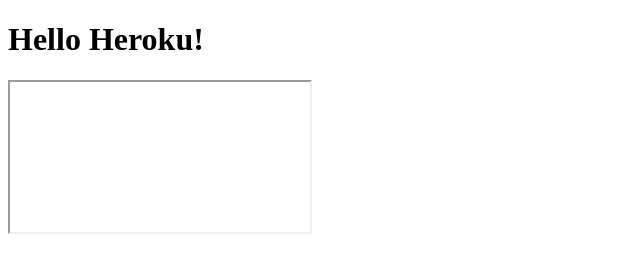
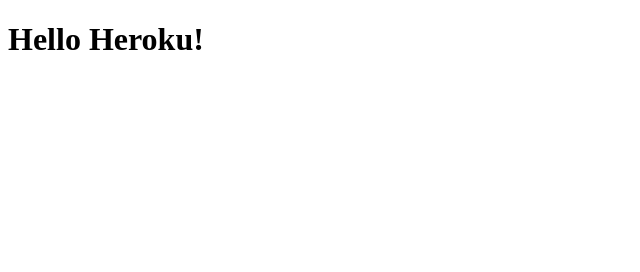
Before and after one commit to manlin/prev, a website: page public/index.html in a window 1280 px wide. Shown: the whole page, without its empty margins (0-640 px from the left). Drawn offline with Linux system fonts and the light colour scheme.

Commit message:
测试微信下修改title

```diff
--- a/public/index.html
+++ b/public/index.html
@@ -11,7 +11,8 @@
         document.title = 'Changed Title';
         //
         var iframe = document.createElement('iframe');
-        iframe.setAttribute('src', '/favicon.ico');
+        //iframe.setAttribute('src', '/favicon.ico');
+        iframe.setAttribute('height', '0');
         iframe.addEventListener('load', function cb() {
             setTimeout(function() {
                 iframe.removeEventListener('load', cb);
```
